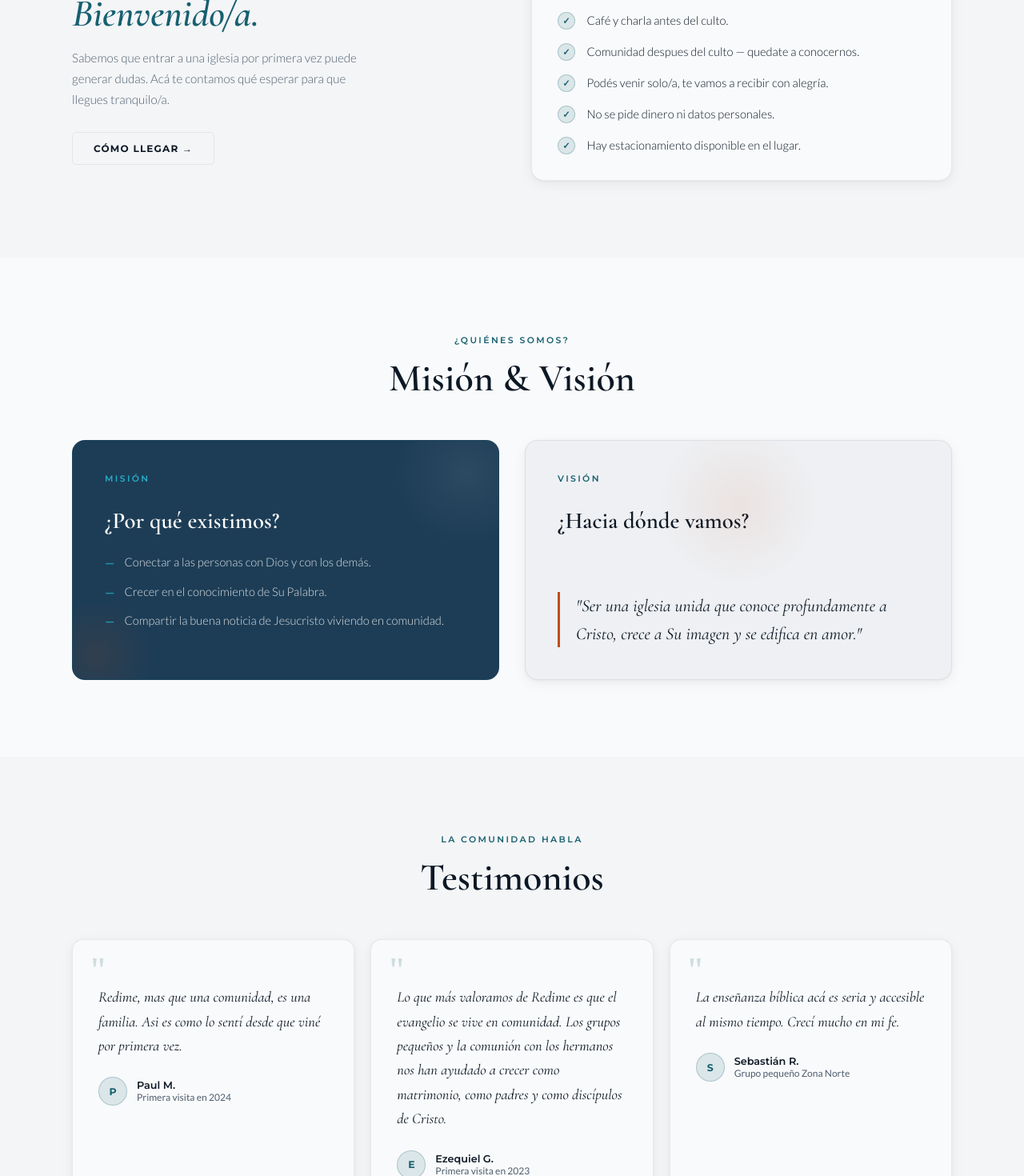
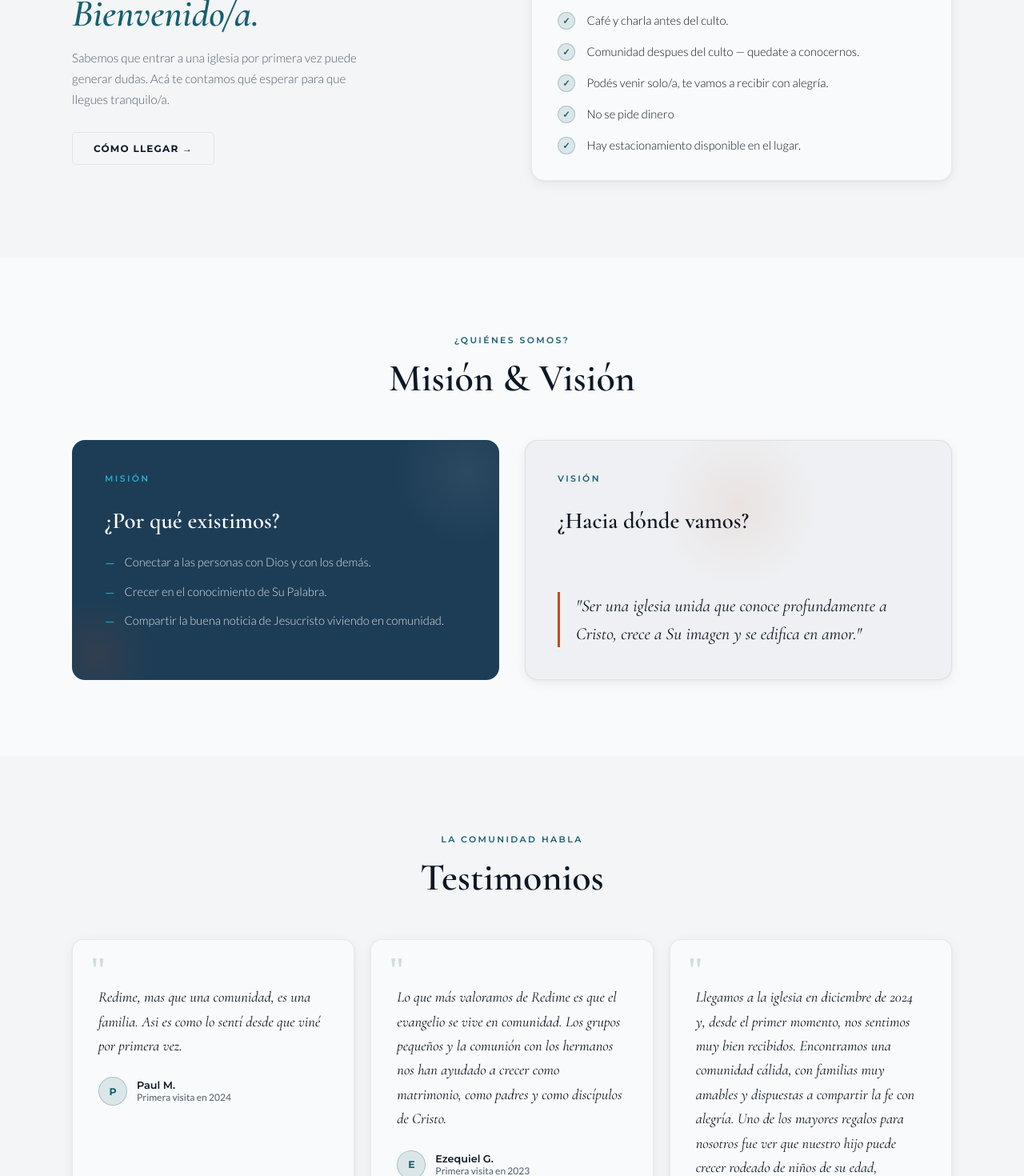
Before and after one commit to mateobenjaminfelicia-source/redime-web, a React (Vite) app: page / in a window 1280 px wide. Shown: the part 1440-2910 px from the top of the page at 80% size. Built offline with nearby package versions, Linux system fonts and the light colour scheme.

Commit message:
Familia Cativiela

```diff
--- a/src/data.js
+++ b/src/data.js
@@ -144,7 +144,7 @@ export const TEAM = [
 export const TESTIMONIOS = [
     { quote: "Redime, mas que una comunidad, es una familia. Asi es como lo sentí desde que viné por primera vez.", name: "Paul M.", role: "Primera visita en 2024" },
     { quote: "Lo que más valoramos de Redime es que el evangelio se vive en comunidad. Los grupos pequeños y la comunión con los hermanos nos han ayudado a crecer como matrimonio, como padres y como discípulos de Cristo.", name: "Ezequiel G.", role: "Primera visita en 2023" },
-    { quote: "La enseñanza bíblica acá es seria y accesible al mismo tiempo. Crecí mucho en mi fe.", name: "Sebastián R.", role: "Grupo pequeño Zona Norte" },
+    { quote: "Llegamos a la iglesia en diciembre de 2024 y, desde el primer momento, nos sentimos muy bien recibidos. Encontramos una comunidad cálida, con familias muy amables y dispuestas a compartir la fe con alegría. Uno de los mayores regalos para nosotros fue ver que nuestro hijo puede crecer rodeado de niños de su edad, formando amistades con los mismos valores y aprendiendo juntos a seguir a Jesús. Estamos muy agradecidos de ser parte de esta hermosa familia en la fe. ", name: "Familia Cativiela", role: "Grupo pequeño URCA" },
 ];
 
 // ── Lo que esperás si visitás por primera vez ──────────────────────────────────
@@ -155,7 +155,7 @@ export const CHECKS = [
     "Café y charla antes del culto.",
     "Comunidad despues del culto — quedate a conocernos.",
     "Podés venir solo/a, te vamos a recibir con alegría.",
-    "No se pide dinero ni datos personales.",
+    "No se pide dinero",
     "Hay estacionamiento disponible en el lugar.",
 ];
 
```
